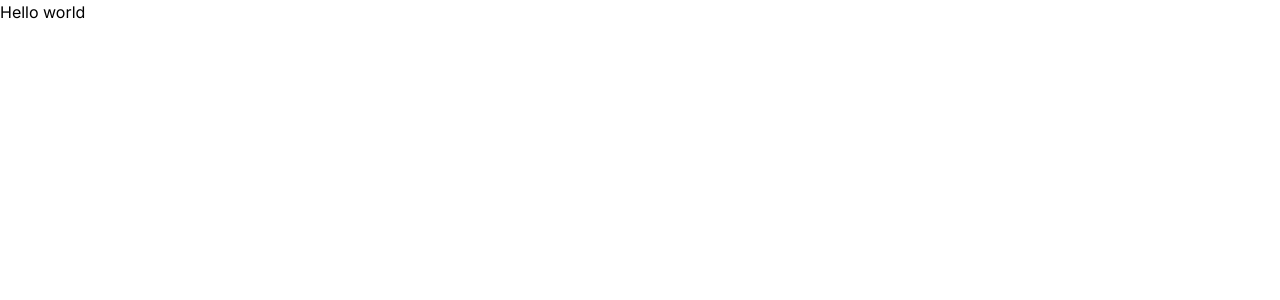
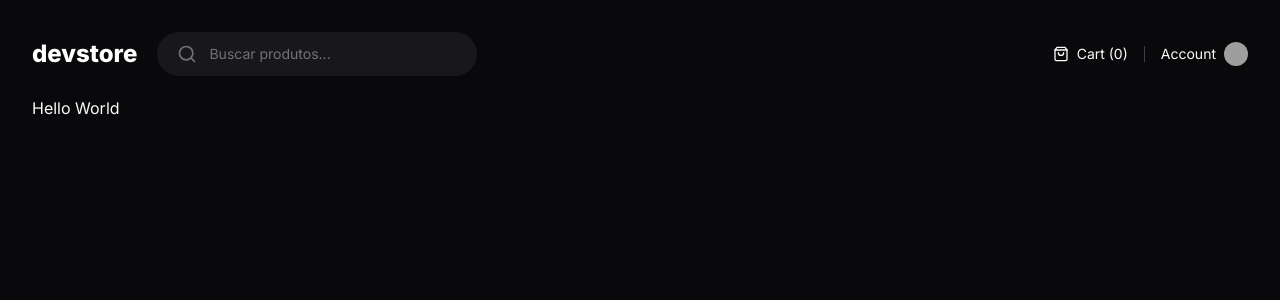
Before and after one commit to josevictorn/devstore, a Next.js app: page / in a window 1280 px wide. Shown: the top 300 px of the page. Built offline with nearby package versions, Linux system fonts and the light colour scheme; grey boxes are pictures that could not be loaded.

Commit message:
feat: create Header component

```diff
--- a/next.config.mjs
+++ b/next.config.mjs
@@ -1,4 +1,8 @@
 /** @type {import('next').NextConfig} */
-const nextConfig = {};
+const nextConfig = {
+  images: {
+    domains: ['github.com'],
+  },
+}
 
-export default nextConfig;
+export default nextConfig
--- a/package.json
+++ b/package.json
@@ -9,11 +9,13 @@
     "lint": "next lint"
   },
   "dependencies": {
+    "lucide-react": "^0.441.0",
     "next": "14.2.11",
     "react": "^18",
     "react-dom": "^18"
   },
   "devDependencies": {
+    "@rocketseat/eslint-config": "^2.2.2",
     "@types/node": "^20",
     "@types/react": "^18",
     "@types/react-dom": "^18",
@@ -21,7 +23,6 @@
     "eslint-config-next": "14.2.11",
     "postcss": "^8",
     "tailwindcss": "^3.4.1",
-    "typescript": "^5",
-    "@rocketseat/eslint-config": "^2.2.2"
+    "typescript": "^5"
   }
 }
--- /dev/null
+++ b/src/app/(store)/(home)/loading.tsx
@@ -0,0 +1,3 @@
+export default function HomeLoading() {
+  return <p>Carregando...</p>
+}
--- /dev/null
+++ b/src/app/(store)/(home)/page.tsx
@@ -0,0 +1,5 @@
+export default async function Home() {
+  await new Promise((resolve) => setTimeout(resolve, 2000))
+
+  return <h1>Hello World</h1>
+}
--- /dev/null
+++ b/src/app/(store)/layout.tsx
@@ -0,0 +1,11 @@
+import { Header } from '@/components/header'
+import { ReactNode } from 'react'
+
+export default function StoreLayout({ children }: { children: ReactNode }) {
+  return (
+    <div className="mx-auto grid min-h-screen w-full max-w-[1600px] grid-rows-[min-content_max-content] gap-5 p-8">
+      <Header />
+      {children}
+    </div>
+  )
+}
--- a/src/app/layout.tsx
+++ b/src/app/layout.tsx
@@ -15,7 +15,7 @@
 }>) {
   return (
     <html className={inter.variable} lang="pt">
-      <body className={`antialiased`}>{children}</body>
+      <body className="bg-zinc-950 text-zinc-50 antialiased">{children}</body>
     </html>
   )
 }
--- a/src/app/page.tsx
+++ /dev/null
@@ -1,3 +0,0 @@
-export default function Home() {
-  return <h1>Hello world</h1>
-}
--- /dev/null
+++ b/src/components/header.tsx
@@ -0,0 +1,44 @@
+import Link from 'next/link'
+import { Search, ShoppingBag } from 'lucide-react'
+import Image from 'next/image'
+
+export function Header() {
+  return (
+    <div className="flex items-center justify-between">
+      <div className="flex items-center gap-5">
+        <Link href="/" className="text-2xl font-extrabold text-white">
+          devstore
+        </Link>
+
+        <form className="flex w-[320px] items-center gap-3 rounded-full bg-zinc-900 px-5 py-3 ring-zinc-700">
+          <Search className="w-5 h-5 text-zinc-500" />
+
+          <input
+            placeholder="Buscar produtos..."
+            className="flex-1 bg-transparent text-sm outline-none placeholder:text-zinc-500"
+          />
+        </form>
+      </div>
+
+      <div className="flex items-center gap-4">
+        <div className="flex items-center gap-2">
+          <ShoppingBag className="h-4 w-4" />
+          <span className="text-sm">Cart (0)</span>
+        </div>
+
+        <div className="w-px h-4 bg-zinc-700"></div>
+
+        <Link href="/" className="flex items-center gap-2 hover:underline">
+          <span className="text-sm">Account</span>
+          <Image
+            src="https://github.com/diego3g.png"
+            className="h-6 w-6 rounded-full"
+            width={24}
+            height={24}
+            alt=""
+          />
+        </Link>
+      </div>
+    </div>
+  )
+}
```
Also changed, not shown: 1 other file (tests, documents, lock files or other folders).
